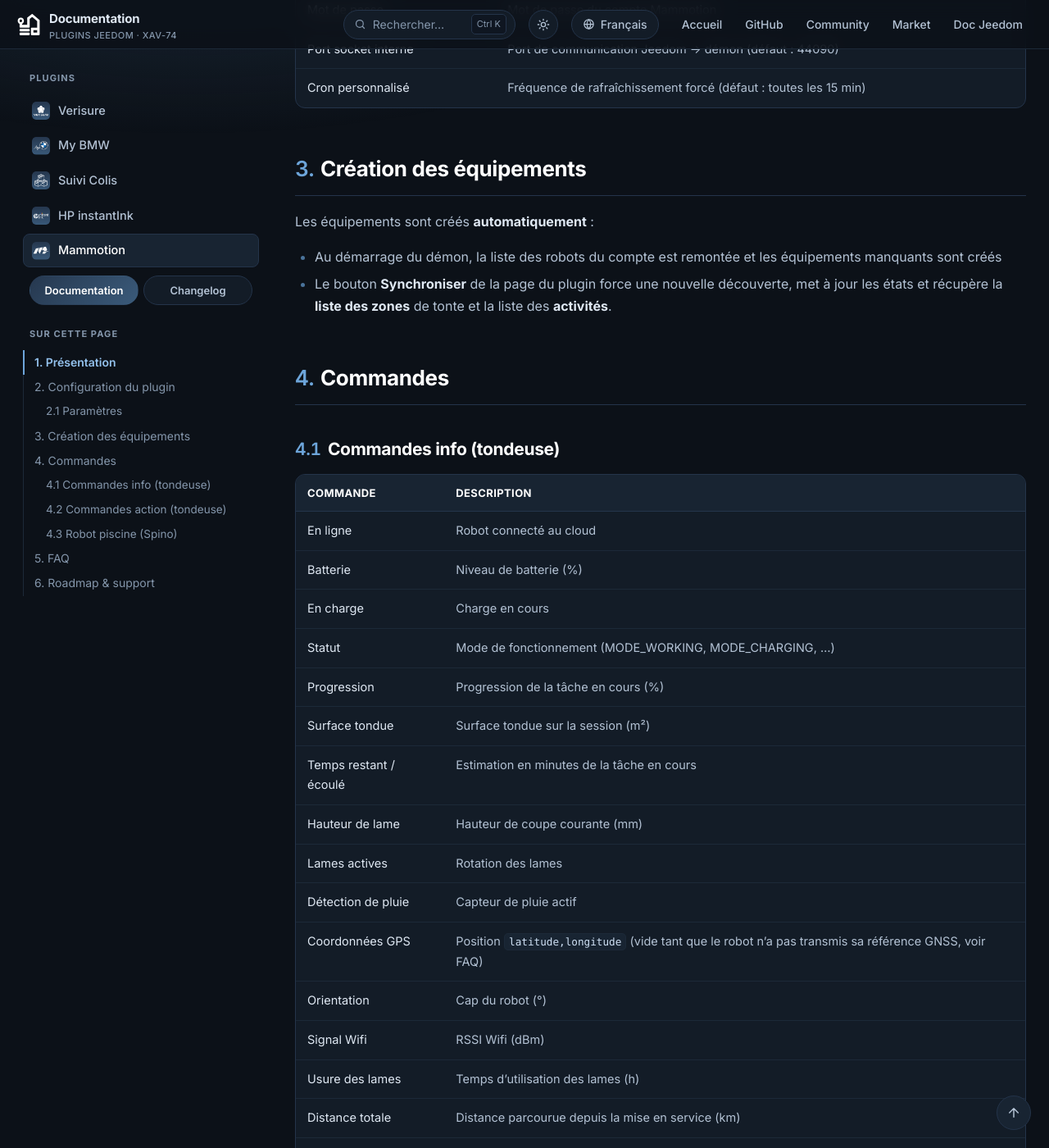
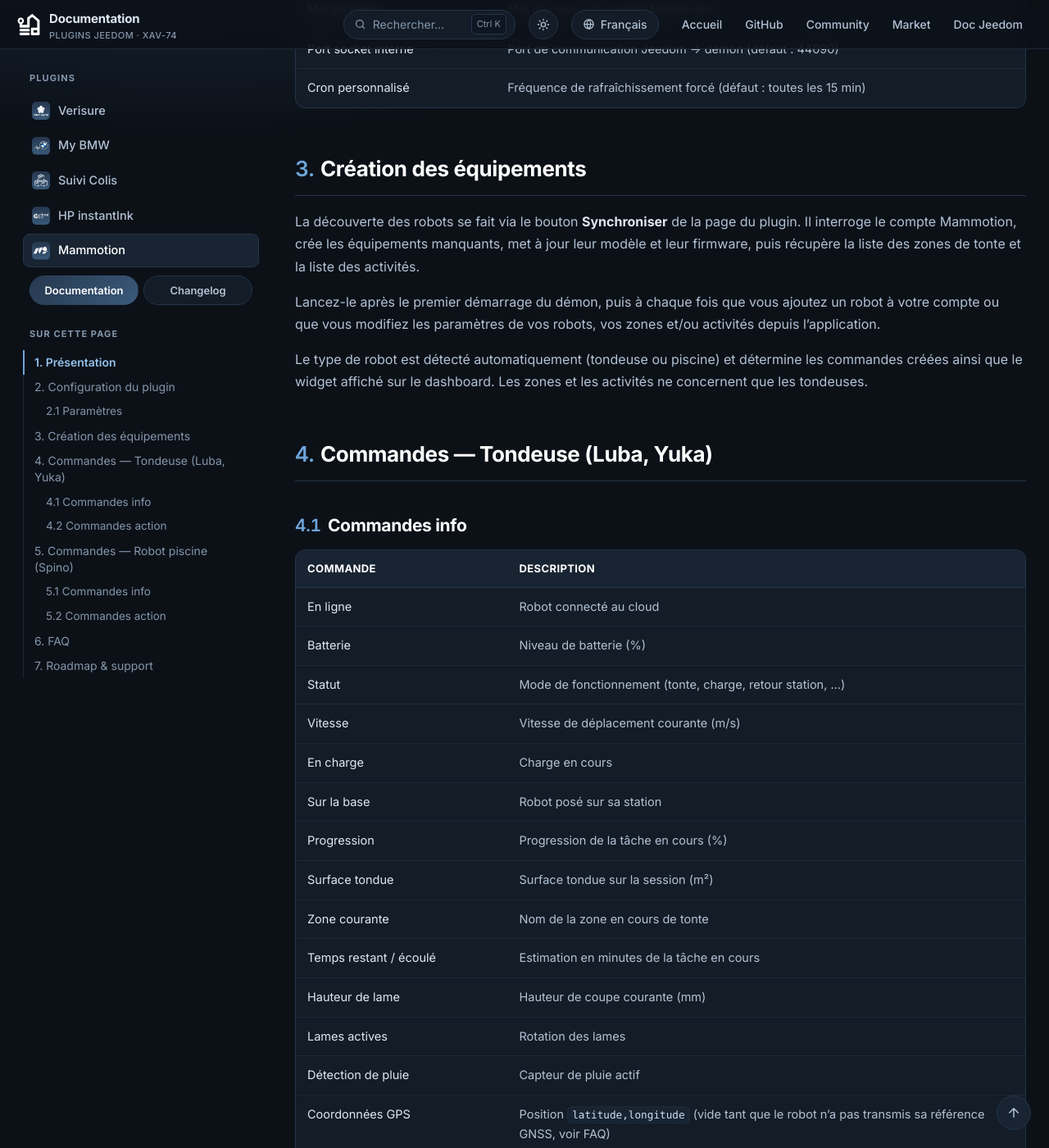
Before and after one commit to Xav-74/Documentation, a Jekyll site: the page built from mammotion/fr_FR/index.md, in a window 1280 px wide and 1400 px high, scrolled down 1425 px. Shown: the whole window at 82% size. Built offline with Jekyll 4.4.1, drawn with Linux system fonts in a browser that asks for light colours; some of the changed text lies outside the part shown.

Commit message:
Update mammotion docs

```diff
--- a/mammotion/fr_FR/index.md
+++ b/mammotion/fr_FR/index.md
@@ -46,41 +46,48 @@
 
 # Création des équipements
 
-Les équipements sont créés **automatiquement** :
+La découverte des robots se fait via le bouton **Synchroniser** de la page du plugin. Il interroge le compte Mammotion, crée les équipements manquants, met à jour leur modèle et leur firmware, puis récupère la liste des zones de tonte et la liste des activités.
 
-- Au démarrage du démon, la liste des robots du compte est remontée et les équipements manquants sont créés
-- Le bouton **Synchroniser** de la page du plugin force une nouvelle découverte, met à jour les états et récupère la **liste des zones** de tonte et la liste des **activités**.
+Lancez-le après le premier démarrage du démon, puis à chaque fois que vous ajoutez un robot à votre compte ou que vous modifiez les paramètres de vos robots, vos zones et/ou activités depuis l'application.
 
-# Commandes
+Le type de robot est détecté automatiquement (tondeuse ou piscine) et détermine les commandes créées ainsi que le widget affiché sur le dashboard. Les zones et les activités ne concernent que les tondeuses.
 
-## Commandes info (tondeuse)
+# Commandes — Tondeuse (Luba, Yuka)
+
+## Commandes info
 
 | Commande | Description |
 | -------- | ----------- |
 | En ligne | Robot connecté au cloud |
 | Batterie | Niveau de batterie (%) |
+| Statut | Mode de fonctionnement (tonte, charge, retour station, ...) |
+| Vitesse | Vitesse de déplacement courante (m/s) |
 | En charge | Charge en cours |
-| Statut | Mode de fonctionnement (MODE_WORKING, MODE_CHARGING, ...) |
+| Sur la base | Robot posé sur sa station |
 | Progression | Progression de la tâche en cours (%) |
 | Surface tondue | Surface tondue sur la session (m²) |
+| Zone courante | Nom de la zone en cours de tonte |
 | Temps restant / écoulé | Estimation en minutes de la tâche en cours |
 | Hauteur de lame | Hauteur de coupe courante (mm) |
 | Lames actives | Rotation des lames |
 | Détection de pluie | Capteur de pluie actif |
 | Coordonnées GPS | Position `latitude,longitude` (vide tant que le robot n'a pas transmis sa référence GNSS, voir FAQ) |
 | Orientation | Cap du robot (°) |
-| Signal Wifi | RSSI Wifi (dBm) |
-| Usure des lames | Temps d'utilisation des lames (h) |
+| Signal Wifi / Bluetooth / cellulaire | RSSI de chaque lien (dBm) |
+| Temps d'utilisation des lames | Usure cumulée des lames (h) |
+| Seuil d'usure des lames | Seuil au-delà duquel le remplacement est conseillé (h) |
+| Temps restant d'utilisation des lames | Écart entre le seuil et l'usure cumulée (h) |
 | Distance totale | Distance parcourue depuis la mise en service (km) |
 | Temps de travail total | Temps de travail cumulé (h) |
 | Cycles batterie | Nombre de cycles de la batterie |
 | Firmware | Version du firmware |
-| Erreurs | Codes d'erreur actifs |
+| Erreurs | Codes d'erreur actifs, accompagnés de leur description |
 | Connexion | Type de connexion du robot (WIFI, 3G/4G, BLE) |
 | Dernier événement | Journal des événements (tonte démarrée, retour station, charge, mise à jour...). Historisé : consultez l'historique de la commande pour le journal complet |
+| Consigne hauteur de lame / Consigne vitesse | Dernière valeur réglée via les sliders, réutilisée au lancement d'une tonte |
 | Dernière mise à jour | Horodatage de la dernière donnée reçue |
 
-## Commandes action (tondeuse)
+## Commandes action
 
 | Commande | Description |
 | -------- | ----------- |
@@ -91,13 +98,50 @@
 | Annuler la tâche | Annule la tâche en cours |
 | Retour station | Renvoie le robot à sa station |
 | Quitter la station | Fait sortir le robot de sa station |
-| Régler hauteur de lame | Slider 25 → 70 mm (non créée sur la gamme Yuka, comme dans Home Assistant) |
-| Régler vitesse | Slider 20 → 60 cm/s (non créée sur la gamme Yuka) |
+| Régler hauteur de lame | Slider en mm, par défaut 30 → 70 (non créée sur la gamme Yuka) |
+| Régler vitesse | Slider en m/s, par défaut 0.2 → 0.6 (non créée sur la gamme Yuka) |
 | Tondre une zone | Lance la tonte de la zone sélectionnée (liste alimentée par la synchronisation) |
+| Lancer une activité | Lance une activité programmée dans l'application (liste alimentée par la synchronisation) |
 
-## Robot piscine (Spino)
+> **Tip**
+>
+> Les bornes des deux sliders sont ajustées automatiquement d'après les capacités remontées par votre modèle : les valeurs ci-dessus ne sont que les valeurs de repli.
 
-Le support des robots piscine est plus limité en v1 : remontée d'état (en ligne, batterie, statut, vitesse) et commandes de base (démarrer / pause / annuler / retour).
+Un widget dédié est fourni pour le robot tondeuse, avec les 7 (Yuka) ou 9 (Luba) boutons de commande et les informations principales.
+
+# Commandes — Robot piscine (Spino)
+
+## Commandes info
+
+| Commande | Description |
+| -------- | ----------- |
+| En ligne | Robot connecté au cloud |
+| Batterie | Niveau de batterie (%) |
+| En charge | Charge en cours |
+| Statut | État du robot : En veille, Préparation, Attente de mise à l'eau, Nettoyage en cours, Retour à la station, En charge, Départ de la station, Rappel en cours |
+| Mode de nettoyage | Mode actif : Complet, Sol, Parois, Eco — ou *Aucun* lorsque le robot ne nettoie pas (voir FAQ) |
+| Signal Wifi | RSSI Wifi (dBm) |
+| Signal Bluetooth | RSSI Bluetooth (dBm) |
+| Wifi connecté | Liaison Wifi établie |
+| Firmware | Version du firmware |
+| Dernière mise à jour | Horodatage de la dernière donnée reçue |
+
+## Commandes action
+
+| Commande | Description |
+| -------- | ----------- |
+| Rafraichir | Force une remontée d'état |
+| Nettoyage complet | Nettoyage du fond et des parois (mode **ALL** de l'application) |
+| Nettoyage du sol | Fond du bassin uniquement (**FLOOR**) |
+| Nettoyage des parois | Parois uniquement (**WALL**) |
+| Nettoyage éco | Balayage de la surface (**ECO**) |
+| Arrêt et retour en charge | Interrompt le nettoyage en cours et renvoie le robot se recharger (bouton *recharge* de l'application) |
+
+> **Tip**
+>
+> Les 4 modes correspondent exactement aux 4 boutons de l'écran d'accueil de l'application Mammotion. D'autres modes existent dans le protocole (ligne d'eau, personnalisé) mais ne sont pas encore disponibles.
+
+Un widget dédié est fourni pour le robot piscine, avec les 5 boutons de commande et les informations principales.
 
 # FAQ
 
@@ -109,6 +153,10 @@
 
 **Les données ne remontent pas en temps réel** : le robot ne publie que lorsqu'il est actif ou que son état change. Le cron force par ailleurs un rafraîchissement périodique.
 
+**Spino : le Mode de nettoyage affiche « Aucun »** : c'est le comportement normal au repos. Un Spino à l'arrêt ne déclare aucun mode actif dans ses messages d'état. Fiez-vous à la commande **Statut** pour savoir si le robot travaille.
+
+**Spino : pourquoi n'y a-t-il pas de bouton Pause ?** : le protocole du robot n'en propose pas. Pour interrompre un cycle, utilisez *Arrêt et retour en charge*.
+
 # Roadmap & support
 
 Ce plugin évoluera au fil du temps en fonction de vos demandes et des possibilités des API mammotion.
```
Also changed, not shown: mammotion/fr_FR/changelog.md (+7 -0 lines).
